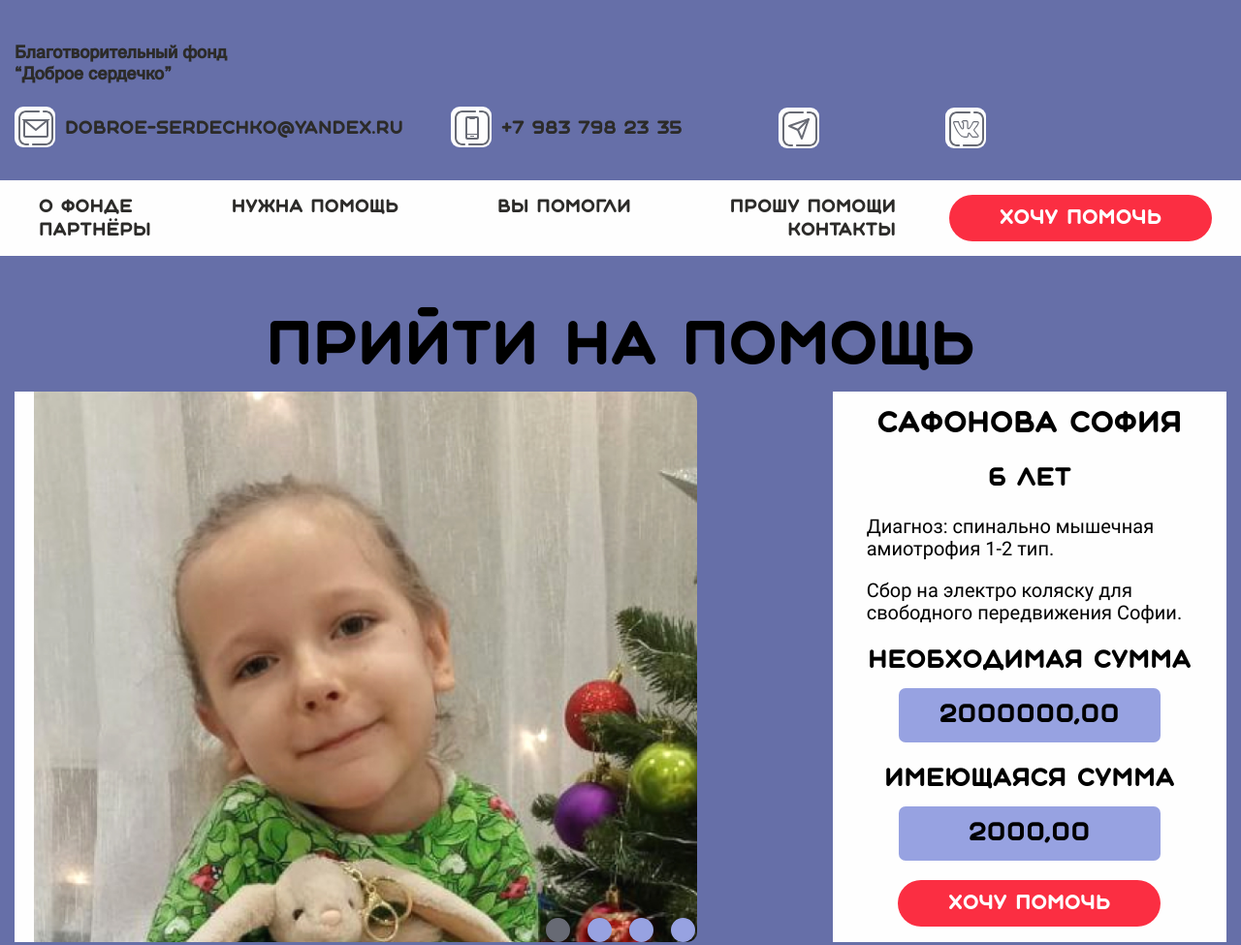
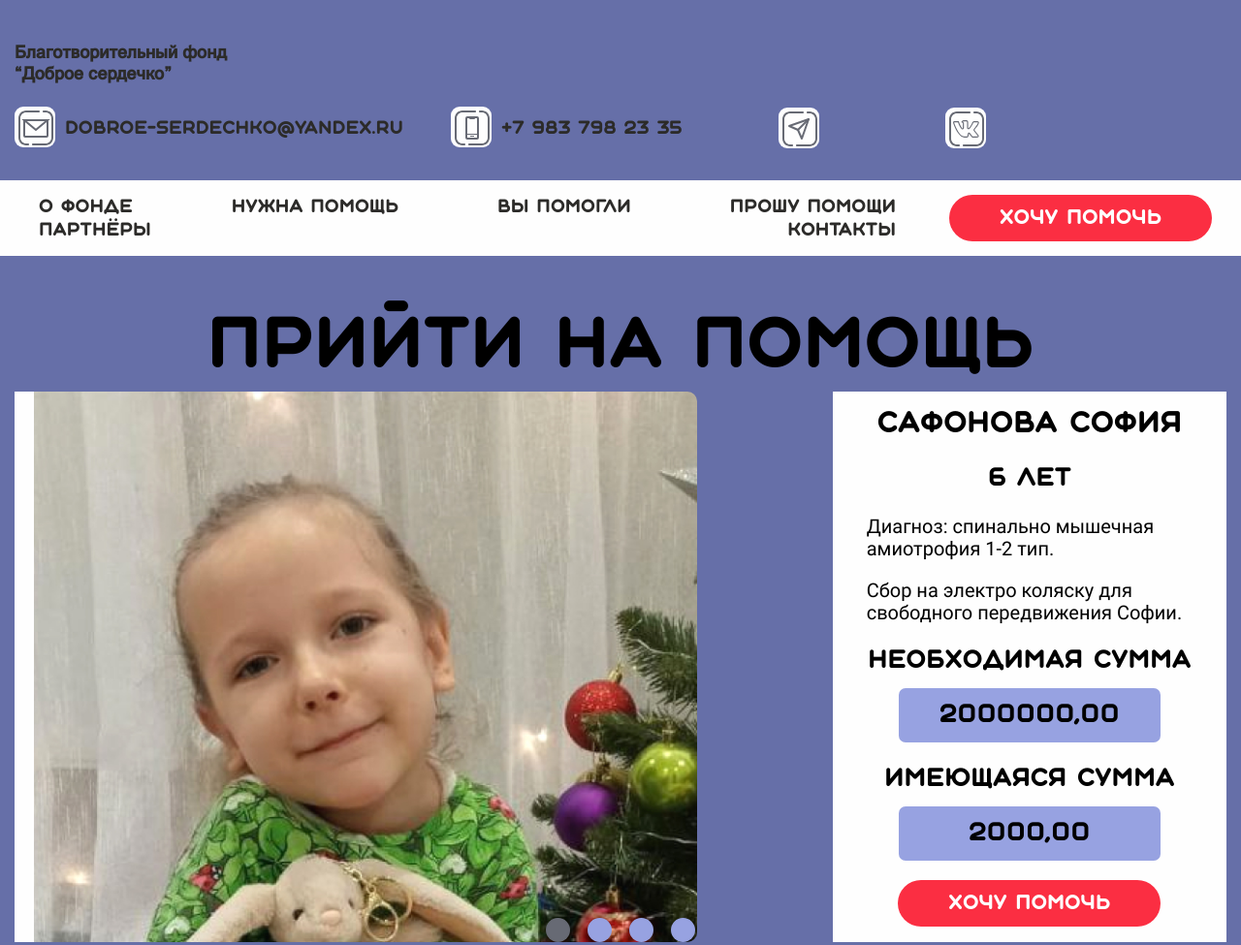
Before and after one commit to AlexKuryanov/dobroje-serdechko, a plain HTML site: page index.html in a window 1280 px wide. Shown: the top 975 px of the page at 97% size. Drawn offline with Linux system fonts and the light colour scheme; a web font is replaced by a local one.

Commit message:
fix: increase fz according design by tohelp-title

```diff
--- a/css/style.css
+++ b/css/style.css
@@ -230,6 +230,11 @@ img {
   background-color: var(--red);
 }
 
+/* Tohelp section */
+.tohelp-title {
+  font-size: 7rem;
+}
+
 /* Slider */
 .slider {
   width: 100%;
```
